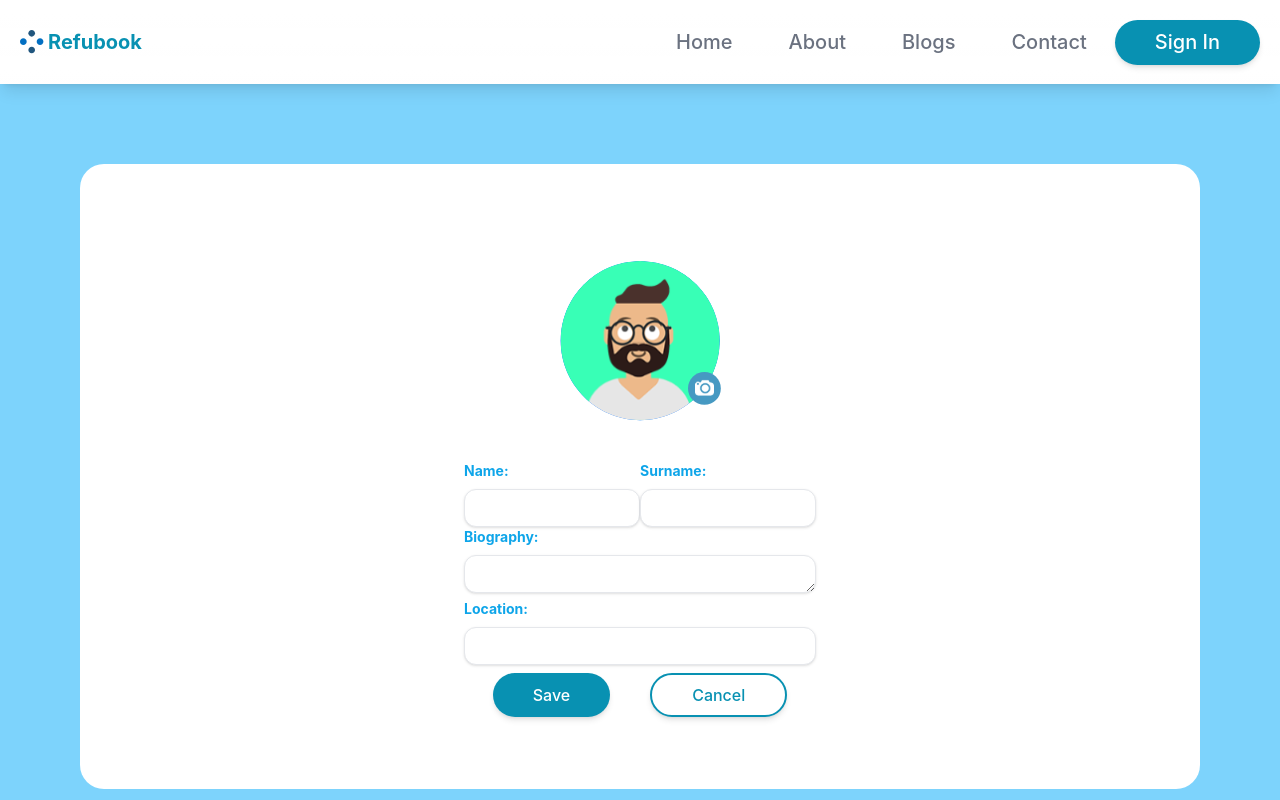
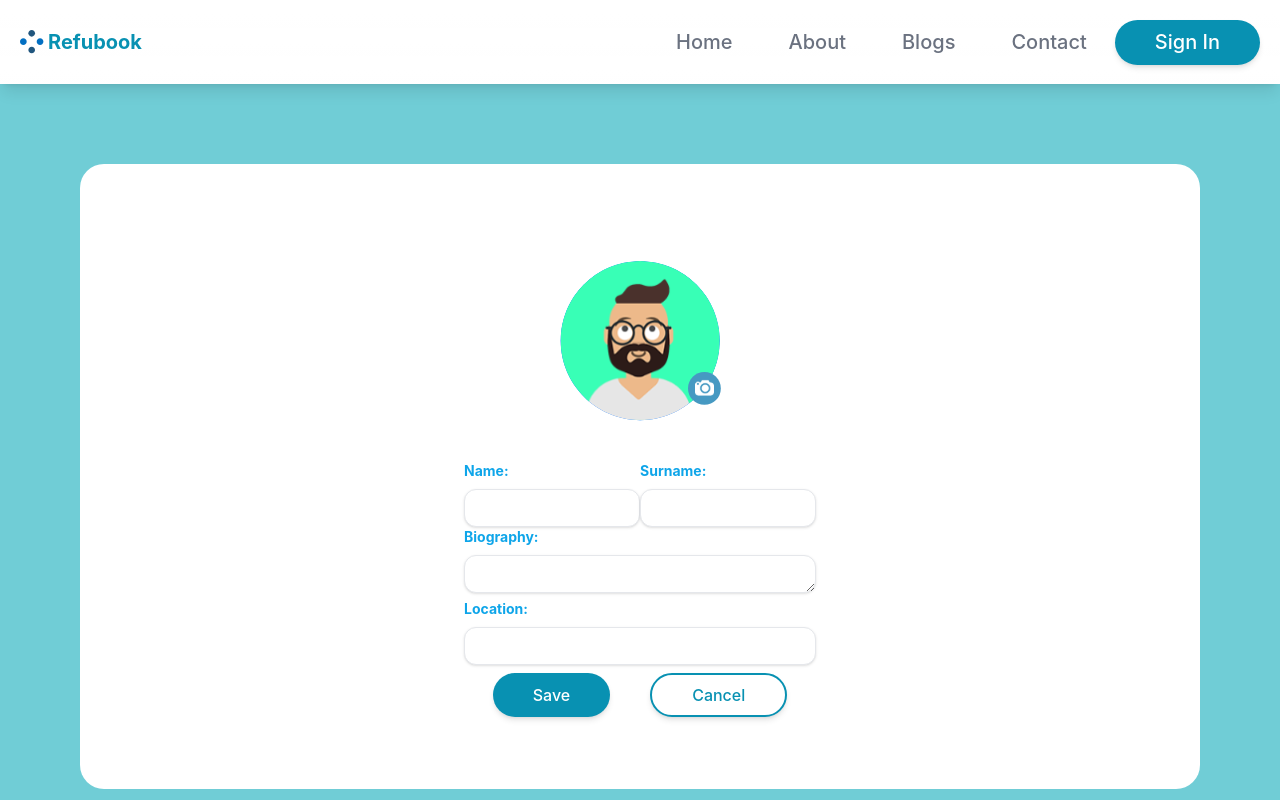
Before and after one commit to Recoded-Spark-Turkey-2022/The-Incredibles, a React (Create React App) app: page /myaccount/myaccountdetails in a window 1280 px wide. Shown: the top 800 px of the page. Built offline with nearby package versions, Linux system fonts and the light colour scheme; no server answers; the database is empty.

Commit message:
Style: add exact bg color for figma to UserProfile

```diff
--- a/src/pages/UserProfile/MyAccount/index.jsx
+++ b/src/pages/UserProfile/MyAccount/index.jsx
@@ -50,7 +50,7 @@ function MyAccount() {
   return (
     <>
       <Navbar />
-      <section name="myaccount" className="bg-cyan-600 ">
+      <section name="myaccount" className="bg-[#70CDD6]">
         <Container>
           <div className="bg-white rounded-3xl shadow-lg md:w-9/12 m-auto my-10">
             <div className="lg:p-16 lg:pb-8 max-lg:p-3">
--- a/src/pages/UserProfile/MyAccountDetails/index.jsx
+++ b/src/pages/UserProfile/MyAccountDetails/index.jsx
@@ -52,7 +52,7 @@ function MyAccountDetails() {
       <Navbar />
       <section
         name="myaccountdetails"
-        className="bg-sky-300 lg:p-20 max-lg:p-5"
+        className="bg-[#70CDD6] lg:p-20 max-lg:p-5"
       >
         <div className="bg-white rounded-3xl">
           <div className="lg:px-28 lg:py-16 max-lg:p-3">
--- a/src/pages/UserProfile/WriteBlog/index.jsx
+++ b/src/pages/UserProfile/WriteBlog/index.jsx
@@ -91,7 +91,7 @@ function WriteBlog() {
   return (
     <>
       <Navbar />
-      <div className="bg-cyan-600 ">
+      <div className="bg-[#70CDD6]">
         <Container>
           <form
             className="bg-white shadow-lg border rounded-3xl md:px-8 px-2 py-10 my-10 md:w-9/12 m-auto max-md:text-center"
```
